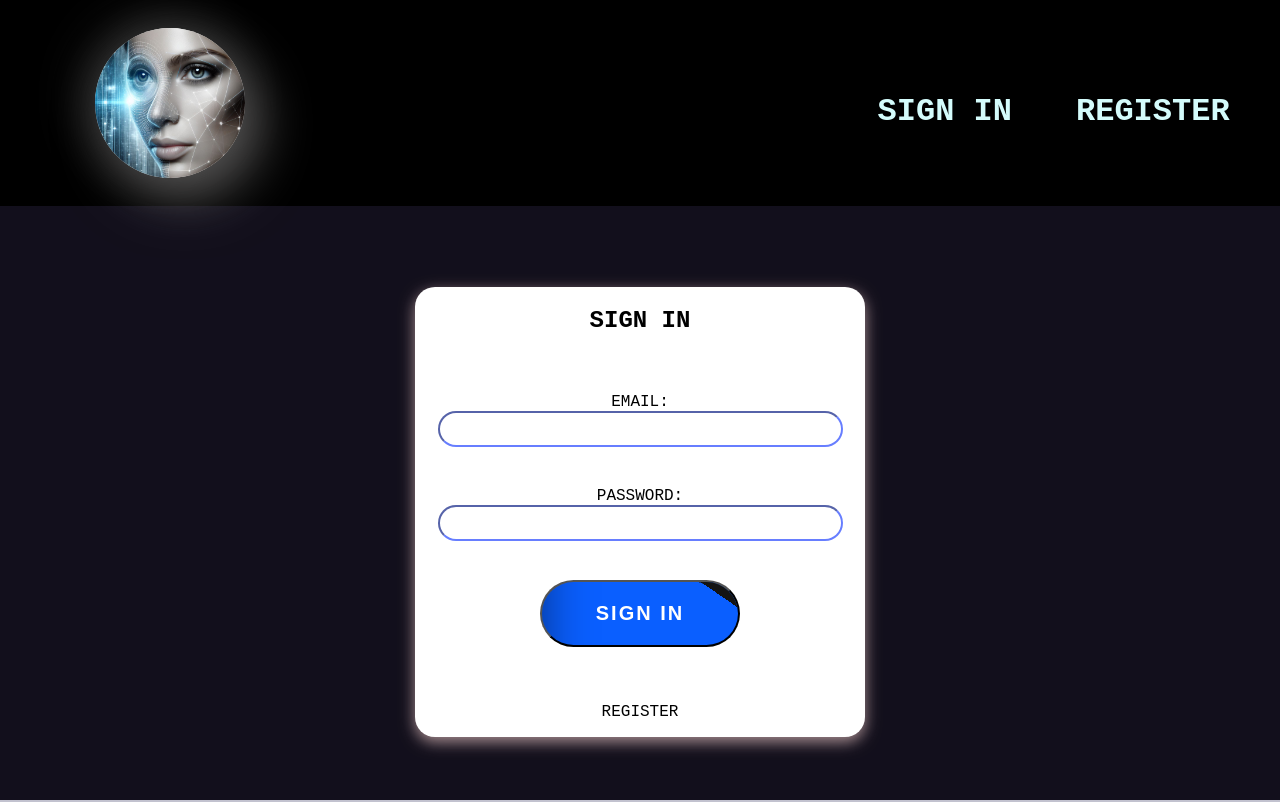
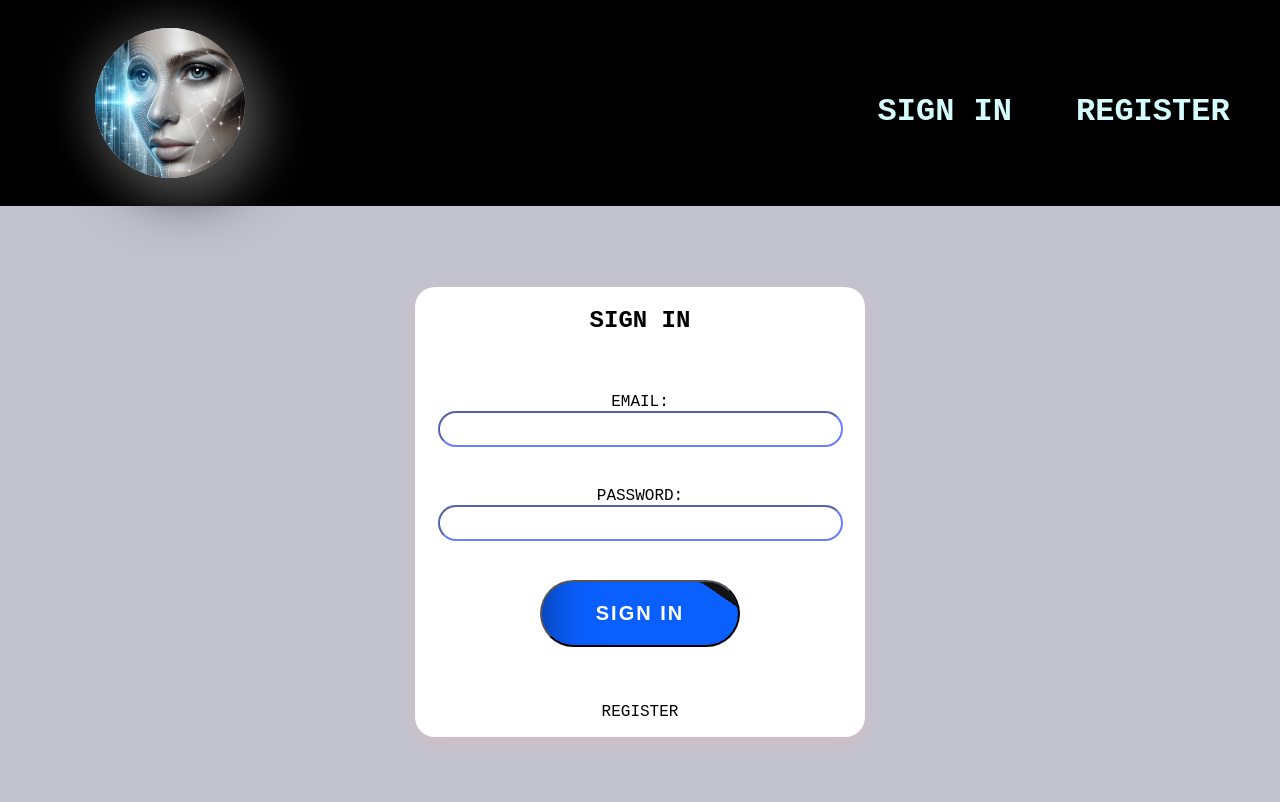
Before and after one commit to AnaisRevellat/face-recognition, a React (Create React App) app: page / in a window 1280 px wide. Shown: the top 802 px of the page. Built offline with nearby package versions, Linux system fonts and the light colour scheme.

Commit message:
fixing background

```diff
--- a/src/App.js
+++ b/src/App.js
@@ -46,7 +46,20 @@ class App extends Component {
     });
   };
 
+  // loadParticles = async (engine) => {
+  //   console.log(engine);
+  //   if (engine) {
+  //     await loadFull(engine);
+  //   }
+  // };
 
+  // particlesLoaded = async (container) => {
+  //   await console.log(container);
+  // };
+
+  // componentDidMount() {
+  //   this.loadParticles();
+  // }
 
   calculateFaceLocation = (data) => {
     const clarifaiFace =
@@ -153,8 +166,8 @@ class App extends Component {
     return (
       <Router>
         <div className="App">
-        {loading && (route === "signin" || route === "register") && <Spinner />} {/* to display the Spinner => to sign in or to register */}
-          <Particles
+        {loading && (route === "signin" || route === "register") && <Spinner />} {/* to display or not */}
+          {/* <Particles
             className="particles"
             id="tsparticles"
             init={this.loadParticles}
@@ -228,7 +241,7 @@ class App extends Component {
               },
               detectRetina: true,
             }}
-          />
+          /> */}
 
           <Navigation
             isSignedIn={isSignedIn}
```
